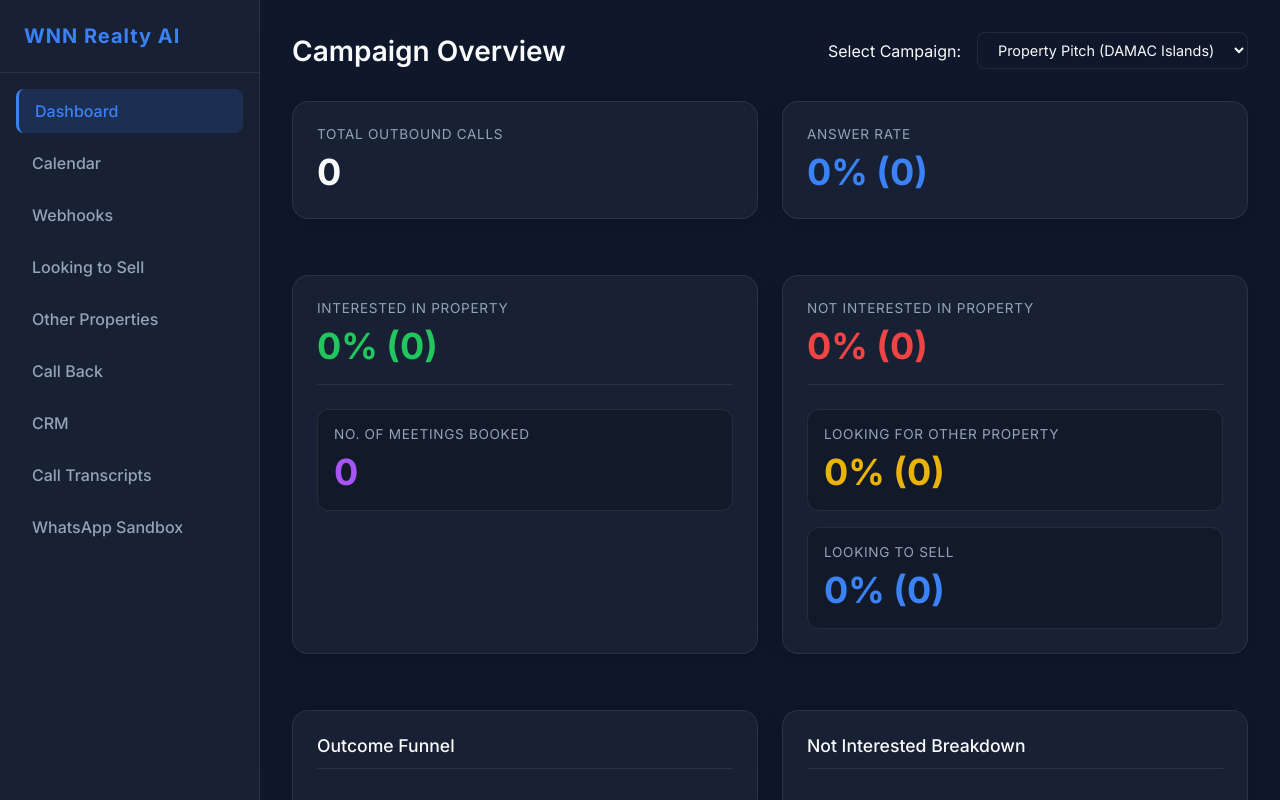
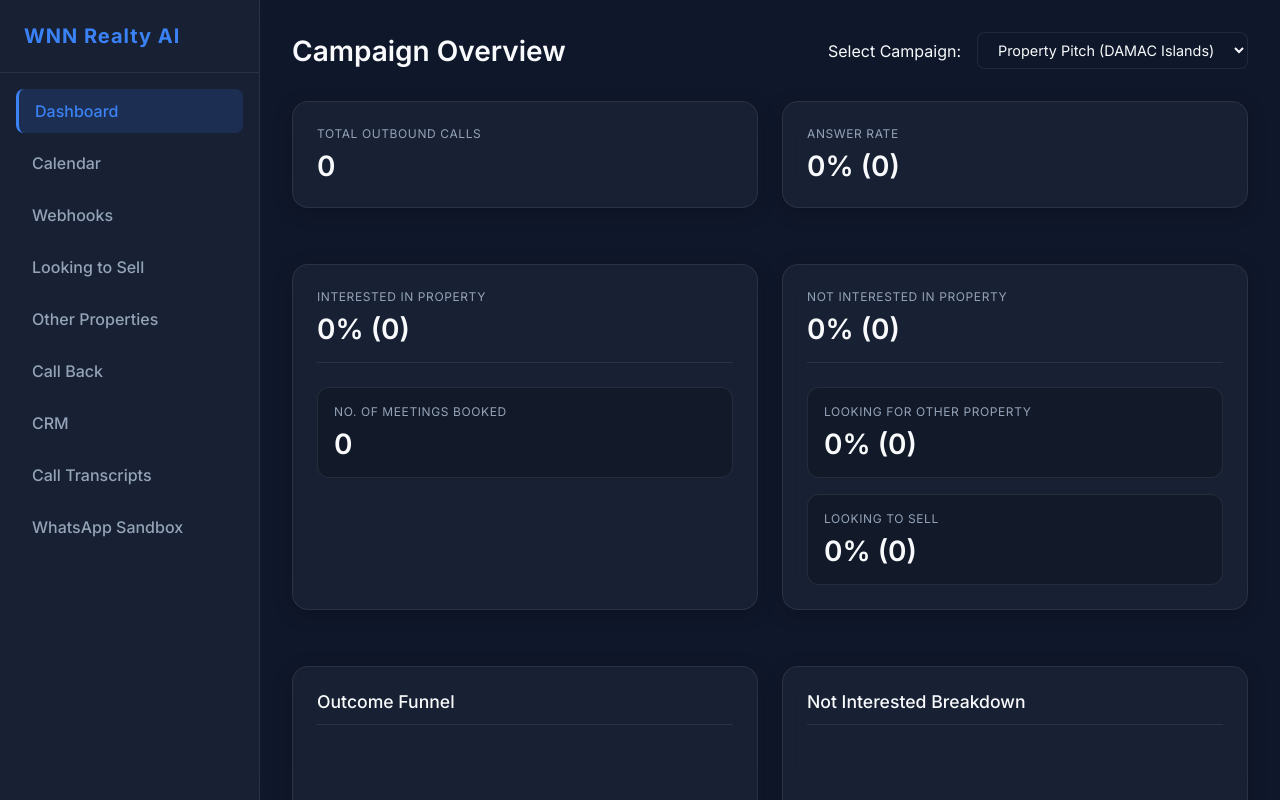
Before and after one commit to rishid-081010/wasib_project, a website: page index.html in a window 1280 px wide. Drawn offline with nearby package versions, Linux system fonts and the light colour scheme; no server answers.

Commit message:
Tone down colors and make fonts smaller for a more professional glassmorphic UI

```diff
--- a/index.html
+++ b/index.html
@@ -60,35 +60,35 @@
                     </div>
                     <div class="glass-card kpi-card">
                         <span class="kpi-label">Answer Rate</span>
-                        <span class="kpi-value text-blue" id="pp-answer-rate">0% (0)</span>
+                        <span class="kpi-value" id="pp-answer-rate">0% (0)</span>
                     </div>
                 </div>
                 <div class="custom-layout-bottom">
                     <div class="glass-card nested-kpi-container">
                         <div class="nested-header">
                             <span class="kpi-label">Interested in Property</span>
-                            <span class="kpi-value text-green" id="pp-interested">0% (0)</span>
+                            <span class="kpi-value" id="pp-interested">0% (0)</span>
                         </div>
                         <div class="nested-cards">
                             <div class="inner-glass-card">
                                 <span class="kpi-label">No. of Meetings Booked</span>
-                                <span class="kpi-value text-purple" id="pp-meetings-booked">0</span>
+                                <span class="kpi-value" id="pp-meetings-booked">0</span>
                             </div>
                         </div>
                     </div>
                     <div class="glass-card nested-kpi-container">
                         <div class="nested-header">
                             <span class="kpi-label">Not Interested in Property</span>
-                            <span class="kpi-value text-red" id="pp-not-interested">0% (0)</span>
+                            <span class="kpi-value" id="pp-not-interested">0% (0)</span>
                         </div>
                         <div class="nested-cards">
                             <div class="inner-glass-card">
                                 <span class="kpi-label">Looking for other property</span>
-                                <span class="kpi-value text-yellow" id="pp-looking-other">0% (0)</span>
+                                <span class="kpi-value" id="pp-looking-other">0% (0)</span>
                             </div>
                             <div class="inner-glass-card">
                                 <span class="kpi-label">Looking to sell</span>
-                                <span class="kpi-value text-blue" id="pp-looking-sell">0% (0)</span>
+                                <span class="kpi-value" id="pp-looking-sell">0% (0)</span>
                             </div>
                         </div>
                     </div>
--- a/styles.css
+++ b/styles.css
@@ -187,15 +187,15 @@ body {
 }
 
 .kpi-label {
-    font-size: 0.85rem;
+    font-size: 0.75rem;
     text-transform: uppercase;
     letter-spacing: 0.05em;
     color: var(--text-muted);
 }
 
 .kpi-value {
-    font-size: 2.25rem;
-    font-weight: 700;
+    font-size: 1.75rem;
+    font-weight: 600;
 }
 
 .custom-layout-top {
```
